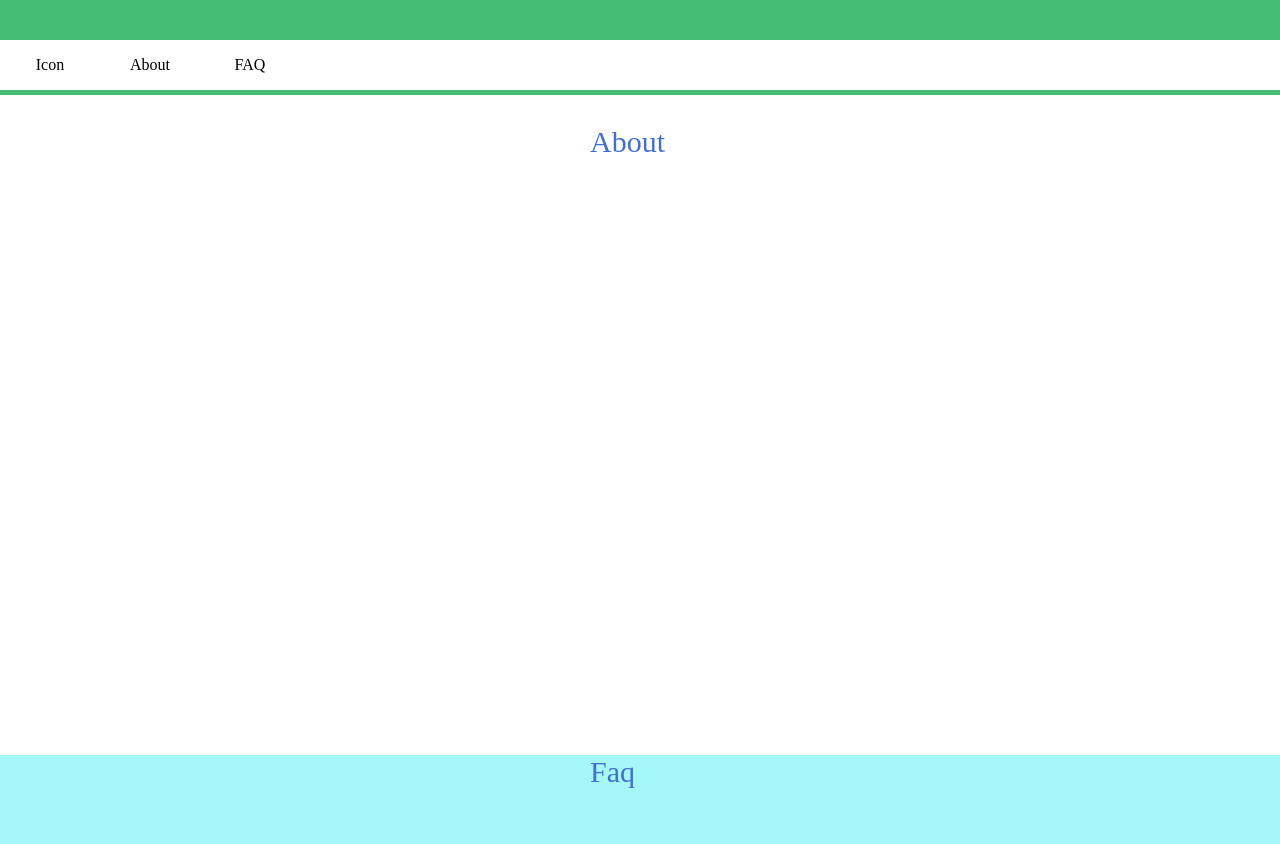
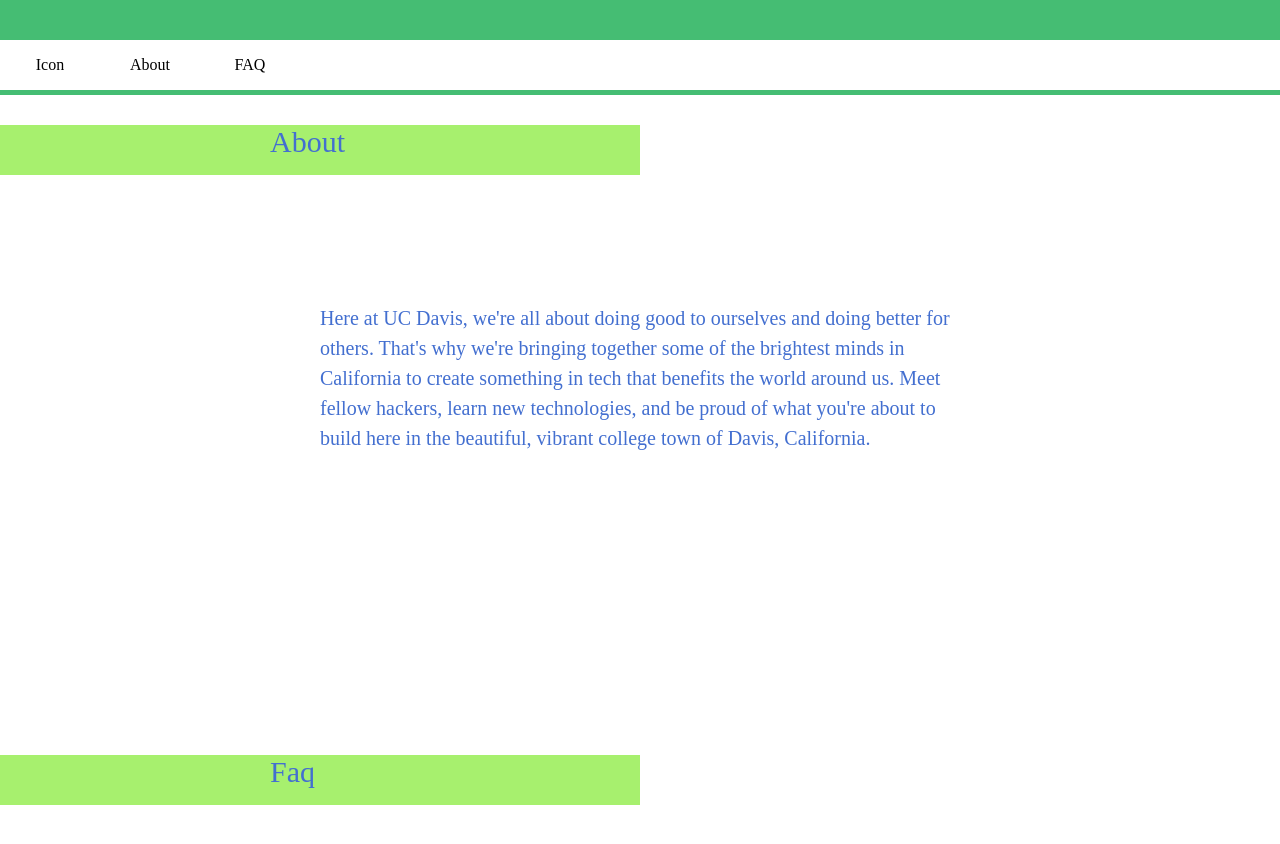
Before and after one commit to rrtigga/HackDavis, a plain HTML site: page main.html in a window 1280 px wide. Shown: the part 760-1604 px from the top of the page. Drawn offline with nearby package versions, Linux system fonts and the light colour scheme.

Commit message:
about/faq updates

```diff
--- a/main.html
+++ b/main.html
@@ -8,6 +8,7 @@
 	<div id="sky">
 		<div id="words">
 			<p id="name"> HackDavis </p>
+			<p id="info"> Hack for social good. </p>
 			<p id="info"> UC Davis | April 29th - May 1st </p>
 		</div>
 		<img id="cloud1" src="img/cloud1.png" height="150px" width="300px">
@@ -32,10 +33,18 @@
 		<div class="navItem"> <p id="clickFaq"> FAQ </p>
 		</div>
 	</div>
-	<div id="about">
-		<p id="abouttext"> About </p>
+	<div id="about" style="width:100%">
+		<div class="bar">
+			<p id="abouttext"> About </p>
+		</div>
+		<div id="aboutbody">
+			Here at UC Davis, we're all about doing good to ourselves and doing better for others. That's why we're bringing together some of the brightest minds in California to create something in tech that benefits the world around us. Meet fellow hackers, learn new technologies, and be proud of what you're about to build here in the beautiful, vibrant college town of Davis, California.
+		</div>
+
 	</div>
 	<div id="faq">
-		<p id="faqtext"> Faq </p>
+		<div class="bar">
+			<p id="faqtext"> Faq </p>
+		</div>
  	</div>
 </body>
--- a/styles.css
+++ b/styles.css
@@ -4,7 +4,7 @@ body {
 
 /* Text */
 
-#name, #register, #sponsor, #info, #abouttext, #faqtext {
+#name, #register, #sponsor, #info, #abouttext, #faqtext, #aboutbody {
 	color: #436FD0;
 	font-family: "PT Sans";
 }
@@ -14,17 +14,19 @@ body {
 	font-family: "PT Sans";
 }
 
-.bar {
-	color: #45bd73;
-	font-family: "PT Sans";
-	font-size: 30px;
-}
-
 #abouttext, #faqtext {
 	width: 100px;
 	font-size: 30px;
 	margin-right: auto;
 	margin-left: auto;
+}
+
+#aboutbody {
+	padding-top: 10%;
+	line-height: 150%;
+	width: 50%;
+	margin: 0 auto;
+	font-size: 20px;
 }
 
 #name {
@@ -98,16 +100,14 @@ body {
 
 #faq {
 	height: 600px;
-	background-color: #A6F7F7
 }
 
 .bar {
 	height: 50px;
-	background-color: #45bd73;
-	position: relative;
-	top: 50px;
-	text-align: center;
-	position: relative;
+	background-color: #A7F06E;
+	font-family: "PT Sans";
+	font-size: 30px;
+	width: 50%;
 }
 
 #whiteblock {
```
Also changed, not shown: 2 other files.
